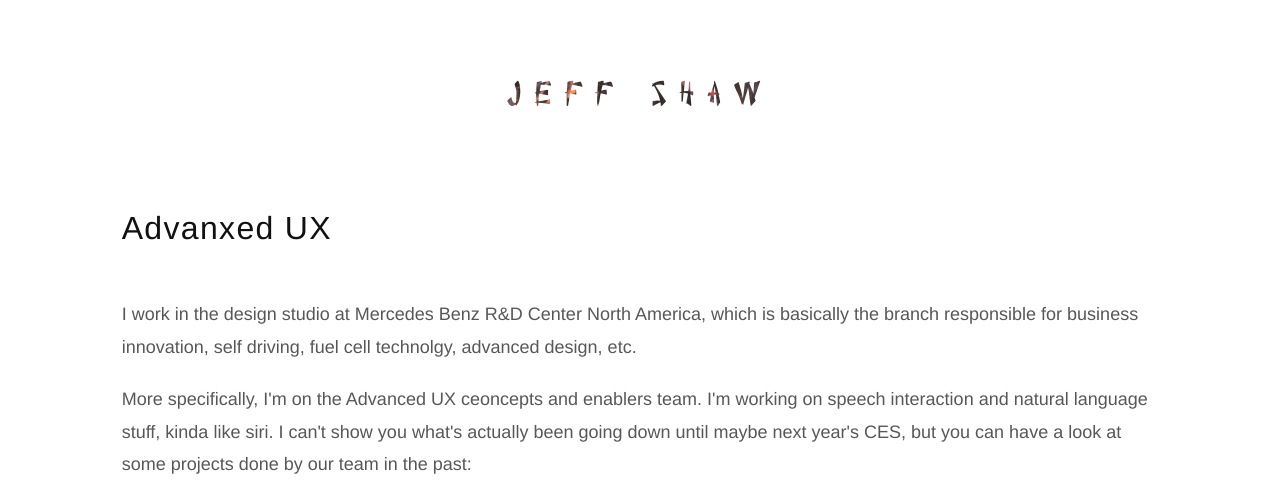
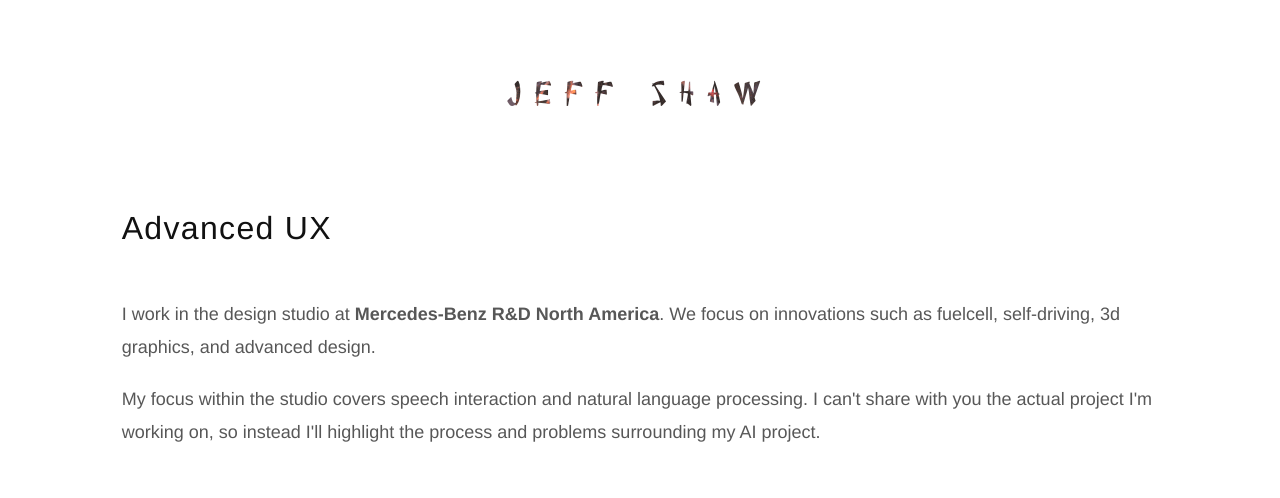
Before and after one commit to jxjshaw/jxjshaw.github.io, a Jekyll site: the page built from _posts/2009-01-01-Mercedes.md, in a window 1280 px wide and 1400 px high, cut to the strip 0-498 px from the top of the window. Built offline with Jekyll 4.4.1, drawn with Linux system fonts in a browser that asks for light colours; nearby versions of some CDN libraries; library files that are not in the unit come from our copies; some of the changed text lies outside the part shown.

Commit message:
blurb
bla

```diff
--- a/_posts/2009-01-01-Mercedes.md
+++ b/_posts/2009-01-01-Mercedes.md
@@ -16,19 +16,71 @@
           <div class="row">
 
             <div class="col-sm-10 col-sm-offset-1">
+              <h1 class="title-main-about">Advanced UX</h1>
 
-              <h1 class="title-main-about">Advanxed UX</h1>
-
-              <p class="lead">I work in the design studio at Mercedes Benz R&D Center North America, which is basically the branch responsible for business innovation, self driving, fuel cell technolgy, advanced design, etc. <p>
+              <p class="lead">I work in the design studio at <b>Mercedes-Benz R&D North America</b>.  We focus on innovations such as fuelcell, self-driving, 3d graphics, and advanced design.
 
 
 
-                <p class="lead"> More specifically, I'm on the Advanced UX ceoncepts and enablers team. I'm working on speech interaction and natural language stuff, kinda like siri. I can't show you what's actually been going down until maybe next year's CES, but you can have a look at some projects done by our team in the past: </p>
-
-                <iframe width="560" height="315" src="https://www.youtube.com/embed/GAz42C5Vvt8" frameborder="0" allowfullscreen></iframe>
+                <p class="lead"> My focus within the studio covers speech interaction and natural language processing. I can't share with you the actual project I'm working on, so instead I'll highlight the process and problems surrounding my AI project.  </p>
 
 
-                <iframe width="560" height="315" src="https://www.youtube.com/embed/fBwmH7TAupI" frameborder="0" allowfullscreen></iframe>
+                <h1 class="title-main-about">Designing intelligence</h1>
+
+                <p class="lead">
+                Most people I've talked to are not sold on the value of siri, alexa, and similar natural language voice interfaces. Some interfaces may disapoint users by sounding smarter than they really are, but what people really mean to say is that the voice interface isn't smart enough. <p>
+
+                <p class="lead">
+                At first, that may seem like an easy problem to grasp. Smart design means putting the user first, meaning.. (1) start with a need (2) design an intuitive layout, (3) provide interactive content, (4) optimize by testing <p>
+
+                <p class="lead">
+                Unfortunately, this isn't the case. <b>When designing for intelligence, simple is not better</b>. The goal is to make the interface replicate the thought process of a human - not a puppet you can pinch and drag like clickbait. The point is to avoid explicit visuals and overt commands. I'm really excited about this shift because it's a chance for us ourselves to become smarter and more human. <p>
+
+                <p class="lead">
+                So how do you replicate the intelligence of a human? In my case, it's through a voice agent. So I've been working on how the agent understands what you're saying as well as how it should talk back. These are the types of problems I've spent my time solving:
+                <p>
+
+
+
+
+
+                <ul>
+                  <li> <p class="lead"> <b> How do you dynamically create and update non-verbal context in voice interaction?</b></li>
+
+                  <li><p class="lead"> <b> Teaching an agent to extract a combination of names, titles, and descriptions referenced in a single utterance</b></li>
+
+                  <li><p class="lead"> <b> Taking an indirect reference made by the user and assigning it to an object </b><p> </li>
+
+                    <li><p class="lead"> <b> Sometimes it's still better to show then tell, so how do you anthropomorphize a GUI without being creepy? </b><p> </li>
+
+
+
+
+
+                </ul>
+                <p>
+
+
+                   <p class="lead">
+               Part of the process involves empathizing with the computer, and of course the other part involves empathizing with the users. Unlike previous projects I worked on, I found it very easy to think like the user. Part of the beauty of language, after all, is that it's universal so we have widely shared conventions of speech. All I had to do was stop thinking and start talking. My first example dialogues solely consisted of me pretending to talk to my mother or a close friend. Although some designers recommend speaking to the agent like you're asking a stranger a question, my goal was to design a smarter agent; one where you could say less but it will understand more - just like your mother. After this initial stage, I broadened my syntax and incrementally made myself harder to understand. At the same time, I started designing and developing the GUI that I eventually hooked up to my voice interface and loaded it onto the car's linux machine.
+                <p>
+
+
+
+                  <p class="lead">
+                Each year the work from our studio is featured at CES. If you want to get a better idea of how intelligent interaction plays into cars, check out the past projects from my team. I was not involved in either of these two showcar projects.
+                <p>
+
+                  <div class="embed-responsive embed-responsive-16by9">
+                      <iframe class="embed-responsive-item" src="https://www.youtube.com/embed/GAz42C5Vvt8"></iframe>
+                  </div>
+
+
+                  <div class="embed-responsive embed-responsive-16by9">
+                      <iframe class="embed-responsive-item" src="https://www.youtube.com/embed/fBwmH7TAupI"></iframe>
+                  </div>
+
+
 
               </div>
             </div>
```
Also changed, not shown: 2 other files.
